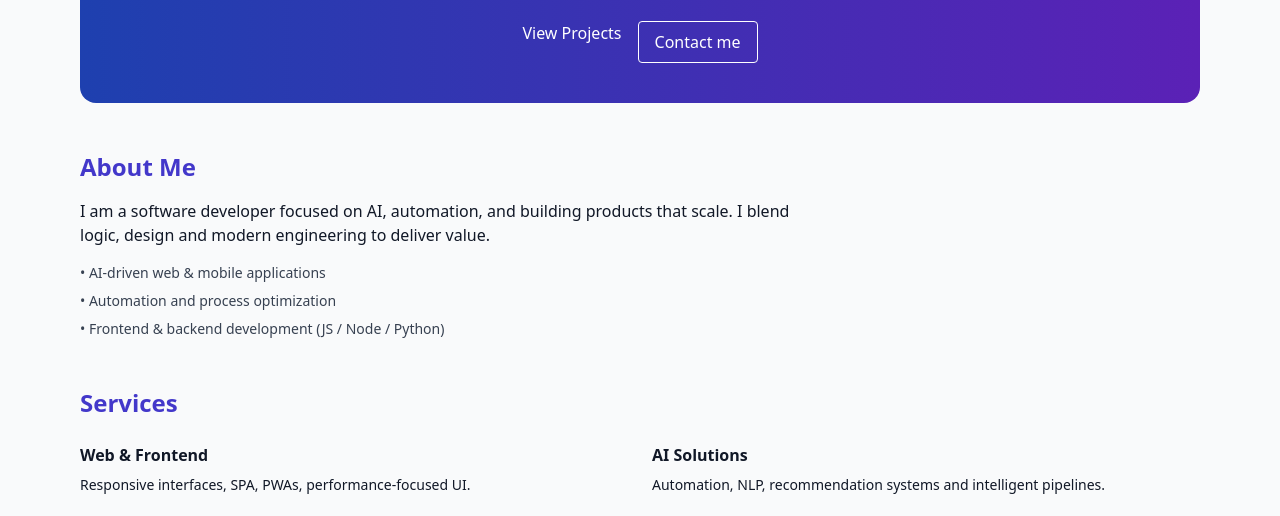
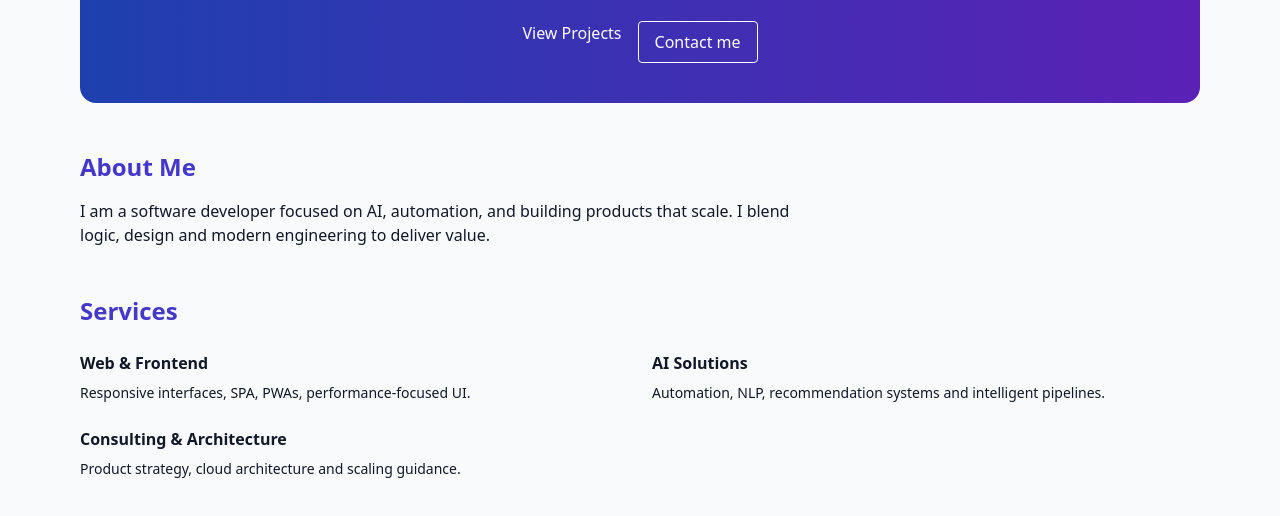
Before and after one commit to mrsalag1967/mrsalag1967.github.io, a plain HTML site: page index.html in a window 1280 px wide. Shown: the part 235-751 px from the top of the page. Drawn offline with nearby package versions, Linux system fonts and the light colour scheme.

```diff
--- a/index.html
+++ b/index.html
@@ -84,11 +84,7 @@
              data-es="Soy desarrollador de software enfocado en IA, automatización y en construir productos escalables. Combino lógica, diseño e ingeniería moderna para entregar valor.">
             I am a software developer focused on AI, automation, and building products that scale. I blend logic, design and modern engineering to deliver value.
           </p>
-          <ul class="mt-4 space-y-2 text-sm text-gray-700">
-            <li>• AI-driven web & mobile applications</li>
-            <li>• Automation and process optimization</li>
-            <li>• Frontend & backend development (JS / Node / Python)</li>
-          </ul>
+
 
           </div>
         </aside>
```
